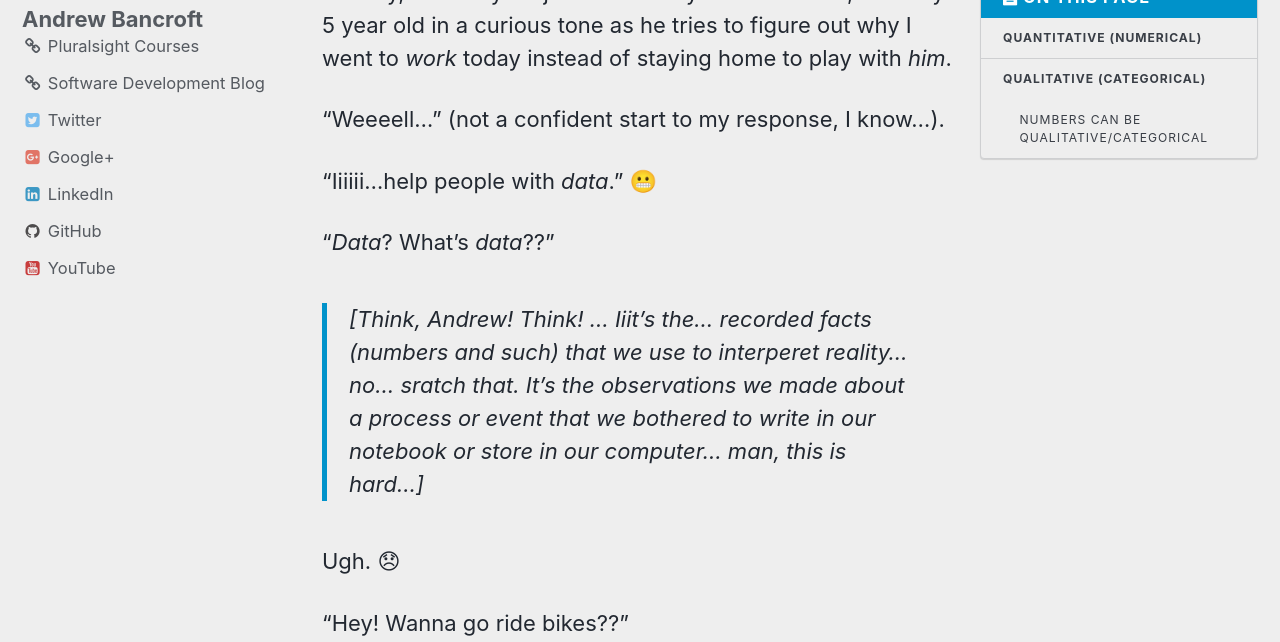
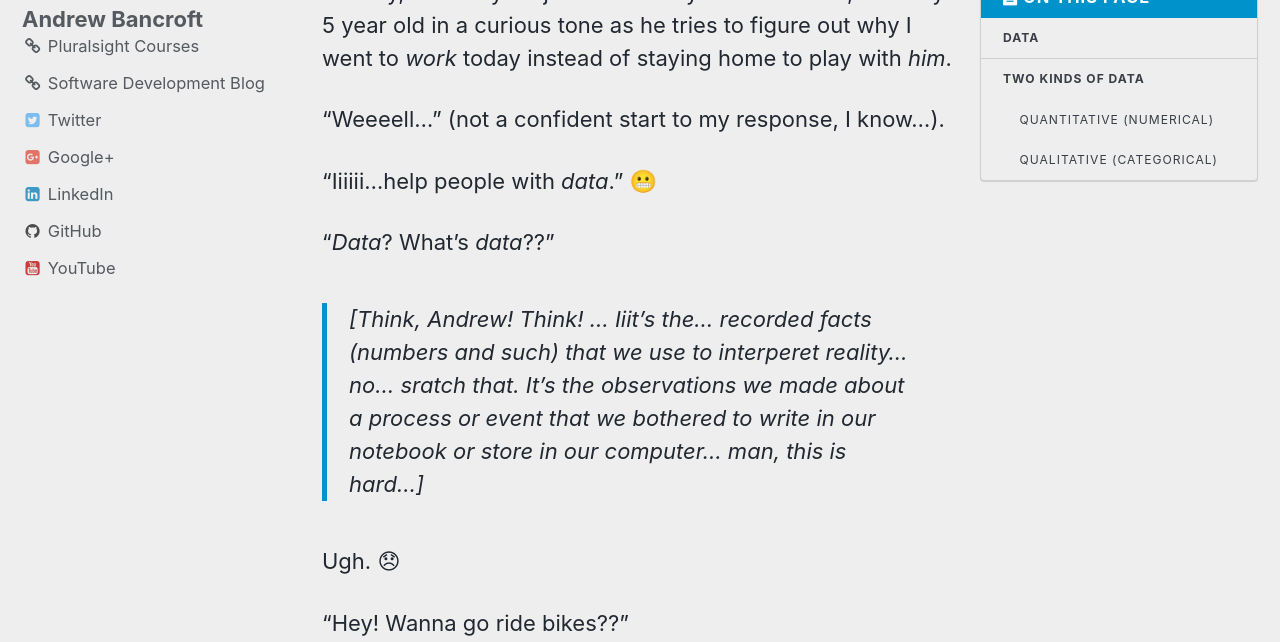
Before and after one commit to andrewcbancroft/datadaylife-blog, a Jekyll site: the page built from _posts/2017-12-16-what-is-data-like-im-five.md, in a window 1280 px wide and 900 px high, cut to the strip 258-900 px from the top of the window. Built offline with Jekyll 4.4.1, drawn with Linux system fonts in a browser that asks for light colours; comment, search, counter and statistics services are not loaded.

Commit message:
Update 2017-12-16-what-is-data-like-im-five.md

```diff
--- a/_posts/2017-12-16-what-is-data-like-im-five.md
+++ b/_posts/2017-12-16-what-is-data-like-im-five.md
@@ -27,7 +27,7 @@
 
 ---
 
-# Data
+## Data
 
 Data.  Where do I start?
 
@@ -93,7 +93,7 @@
 
 ---
 
-# Two Kinds of Data
+## Two Kinds of Data
 I wonder if you noticed the way I grouped a few of the observations we made about the bugs.
 
 Sometimes we used *words* to describe what we saw: "Black", "Red", "Has Antennas", "Slow".
@@ -104,7 +104,7 @@
 * Quantitative (Numerical)
 * Qualitative (Categorical)
 
-## Quantitative (Numerical)
+### Quantitative (Numerical)
 <a name="quantitative-data"></a>Quantitative/numerical data describe things we see about the world in terms of **numbers**.
 
 "Numerical" and "number" go together pretty well. It's that "Q" word, "quantitative", that gives people trouble sometimes.
@@ -116,7 +116,7 @@
 If you can measure it, count it, weigh it... if you can **add up** the things you wrote down, or **do other "math-y" things** to the data, then you've got quantitative/numerical data.
 
 
-## Qualitative (Categorical)
+### Qualitative (Categorical)
 <a name="qualitative-data"></a>Qualitative and categorical mean the same thing, but it might not be clear *what* they mean right away.
 
 One way to look at it is that it's *anything that's not quantitative/numerical*, since there are only two overall kinds of data.  That's not so helpful for understanding the term though.
@@ -146,7 +146,7 @@
 
 *Word*-y data is the kind of data that ends up being **quali**tative/categorical in nature.
 
-### Numbers can be qualitative/categorical
+#### Numbers can be qualitative/categorical
 
 Notice what I said in that "rule of thumb" statement:  If you can **do math** with the data, it's quantitative/numerical.
 
```
